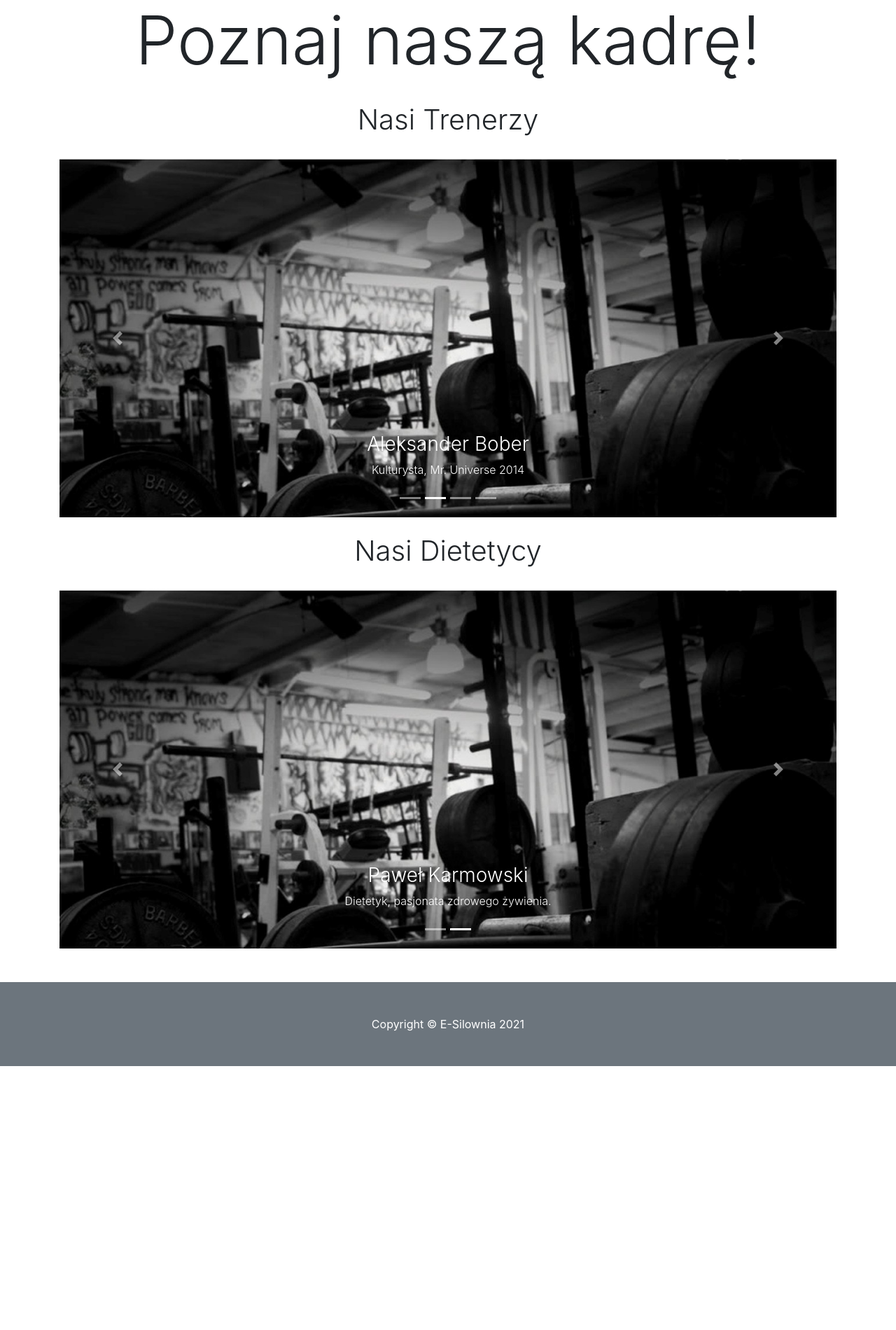
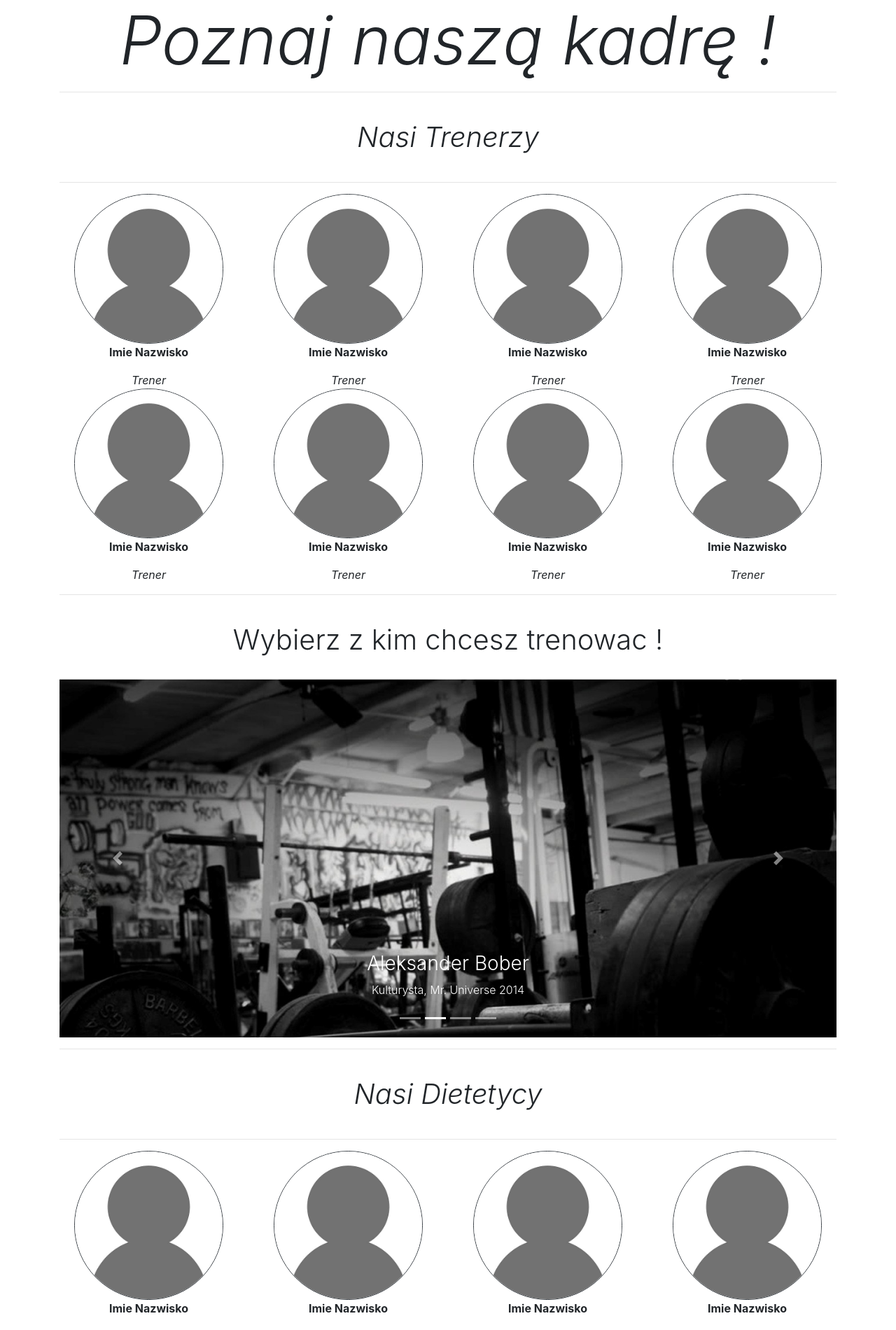
Before and after one commit to panjacob/PGYM-esilownia, a React (Create React App) app in the folder frontend/esilownia/: page /kadra in a window 1280 px wide. Shown: the part 80-1980 px from the top of the page at 70% size. Before the commit the page ends 1603 px from the top, so only its background shows below. Built offline with nearby package versions, Linux system fonts and the light colour scheme.

Commit message:
Propozycja Kadra

```diff
--- a/frontend/esilownia/src/Views/Kadra.js
+++ b/frontend/esilownia/src/Views/Kadra.js
@@ -2,16 +2,36 @@ import React from "react";
 import 'bootstrap/dist/css/bootstrap.min.css';
 import Karuzela_kadra from "../components/Kadra/Carousel_trenerzy";
 import Karuzela_dietetycy from "../components/Kadra/Carousel_dietetycy";
+import Trenerzy from "../components/Kadra/Trenerzy";
+import Dietetycy from "../components/Kadra/Dietetycy";
 
 function Kadra() {
     return (
         <div className="kadra">
             <div className="container pt-4 align-items-center text-center">
-                <h1 className="display-1">Poznaj naszą kadrę!</h1>
-                <h1 className="font-weight-light pt-4 pb-4">Nasi Trenerzy</h1>
+                <h1 className="display-1"><i>Poznaj naszą kadrę !</i></h1>
+
+                <hr></hr>
+                <h1 className="font-weight-light pt-4 pb-4"><i>Nasi Trenerzy</i></h1>
+                <hr></hr>
+                <Trenerzy></Trenerzy>
+                <Trenerzy></Trenerzy>
+                <hr></hr>
+
+                <h1 className="font-weight-light pt-4 pb-4">Wybierz z kim chcesz trenowac !</h1>
                 <Karuzela_kadra></Karuzela_kadra>
-                <h1 className="font-weight-light pt-4 pb-4">Nasi Dietetycy</h1>
+
+                <hr></hr>
+                <h1 className="font-weight-light pt-4 pb-4"><i>Nasi Dietetycy</i></h1>
+                <hr></hr>
+                <Dietetycy></Dietetycy>
+                <hr></hr>
+
+                <h1 className="font-weight-light pt-4 pb-4">Wybierz diete dostosowana do twojego treningu !</h1>
                 <Karuzela_dietetycy></Karuzela_dietetycy>
+
+
+
             </div>
         </div>
     );
--- /dev/null
+++ b/frontend/esilownia/src/components/Kadra/Dietetycy.js
@@ -0,0 +1,62 @@
+import React from "react";
+import 'bootstrap/dist/css/bootstrap.min.css';
+import Photo from '../../imgs/basic_profile_photo.jpg'
+
+function Dietetycy() {
+    return (
+        <div className="dietetycy">
+            <div className="row">
+                <div className="col-sm">
+                    <div className="row justify-content-center">
+                        <img src={Photo} width="75%" height="width" className="rounded-circle border border-dark"
+                             alt="Photo"/>
+                    </div>
+                    <div className="row justify-content-center">
+                        <p><b>Imie Nazwisko</b></p>
+                    </div>
+                    <div className="row justify-content-center">
+                        <i>Dietetyk</i>
+                    </div>
+                </div>
+                <div className="col-sm">
+                    <div className="row justify-content-center">
+                        <img src={Photo} width="75%" height="width" className="rounded-circle border border-dark"
+                             alt="Photo"/>
+                    </div>
+                    <div className="row justify-content-center">
+                        <p><b>Imie Nazwisko</b></p>
+                    </div>
+                    <div className="row justify-content-center">
+                        <i>Dietetyk</i>
+                    </div>
+                </div>
+                <div className="col-sm">
+                    <div className="row justify-content-center">
+                        <img src={Photo} width="75%" height="width" className="rounded-circle border border-dark"
+                             alt="Photo"/>
+                    </div>
+                    <div className="row justify-content-center">
+                        <p><b>Imie Nazwisko</b></p>
+                    </div>
+                    <div className="row justify-content-center">
+                        <i>Dietetyk</i>
+                    </div>
+                </div>
+                <div className="col-sm">
+                    <div className="row justify-content-center">
+                        <img src={Photo} width="75%" height="width" className="rounded-circle border border-dark"
+                             alt="Photo"/>
+                    </div>
+                    <div className="row justify-content-center">
+                        <p><b>Imie Nazwisko</b></p>
+                    </div>
+                    <div className="row justify-content-center">
+                        <i>Dietetyk</i>
+                    </div>
+                </div>
+            </div>
+        </div>
+    );
+}
+
+export default Dietetycy;
--- /dev/null
+++ b/frontend/esilownia/src/components/Kadra/Trenerzy.js
@@ -0,0 +1,62 @@
+import React from "react";
+import 'bootstrap/dist/css/bootstrap.min.css';
+import Photo from '../../imgs/basic_profile_photo.jpg'
+
+function Trenerzy() {
+    return (
+        <div className="trenerzy">
+            <div className="row">
+                <div className="col-sm">
+                    <div className="row justify-content-center">
+                        <img src={Photo} width="75%" height="width" className="rounded-circle border border-dark"
+                             alt="Photo"/>
+                    </div>
+                    <div className="row justify-content-center">
+                        <p><b>Imie Nazwisko</b></p>
+                    </div>
+                    <div className="row justify-content-center">
+                        <i>Trener</i>
+                    </div>
+                </div>
+                <div className="col-sm">
+                    <div className="row justify-content-center">
+                        <img src={Photo} width="75%" height="width" className="rounded-circle border border-dark"
+                             alt="Photo"/>
+                    </div>
+                    <div className="row justify-content-center">
+                        <p><b>Imie Nazwisko</b></p>
+                    </div>
+                    <div className="row justify-content-center">
+                        <i>Trener</i>
+                    </div>
+                </div>
+                <div className="col-sm">
+                    <div className="row justify-content-center">
+                        <img src={Photo} width="75%" height="width" className="rounded-circle border border-dark"
+                             alt="Photo"/>
+                    </div>
+                    <div className="row justify-content-center">
+                        <p><b>Imie Nazwisko</b></p>
+                    </div>
+                    <div className="row justify-content-center">
+                        <i>Trener</i>
+                    </div>
+                </div>
+                <div className="col-sm">
+                    <div className="row justify-content-center">
+                        <img src={Photo} width="75%" height="width" className="rounded-circle border border-dark"
+                             alt="Photo"/>
+                    </div>
+                    <div className="row justify-content-center">
+                        <p><b>Imie Nazwisko</b></p>
+                    </div>
+                    <div className="row justify-content-center">
+                        <i>Trener</i>
+                    </div>
+                </div>
+            </div>
+        </div>
+    );
+}
+
+export default Trenerzy;
```
